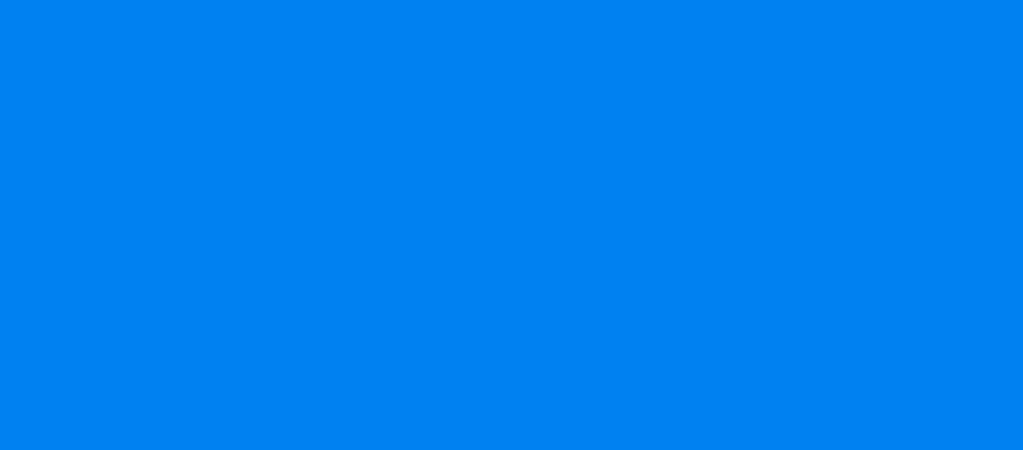
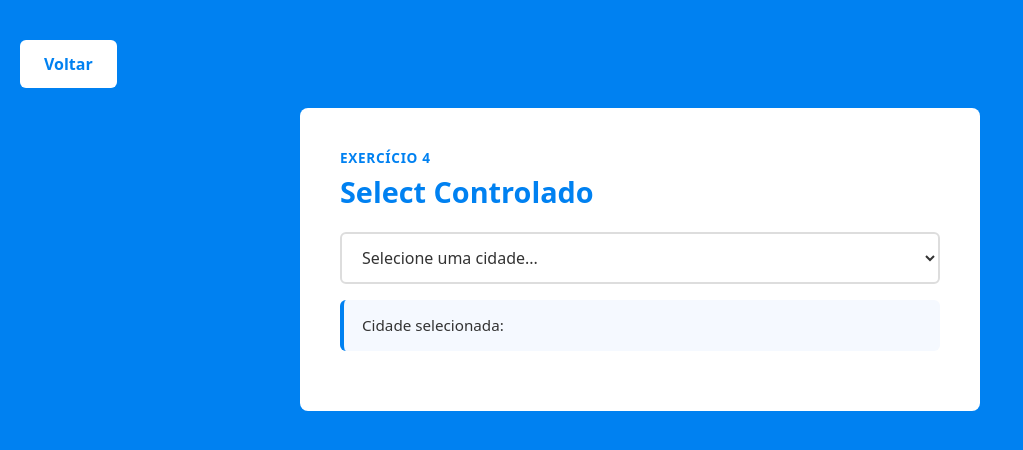
Before and after one commit to thiagoperest/desenvolvimento-react-DR4_TP3, a React (Vite) app: page /exercicio-4 in a window 1280 px wide. Before the commit this address had no page. Shown: the top 450 px of the page, without its empty margins (0-1023 px from the left). Built offline with nearby package versions, Linux system fonts and the light colour scheme.

Commit message:
feat: add exercício 4

```diff
--- /dev/null
+++ b/src/components/SelecionarCidade.css
@@ -0,0 +1,37 @@
+.cidade-container {
+    display: flex;
+    flex-direction: column;
+    gap: 16px;
+}
+
+.cidade-select {
+    width: 100%;
+    padding: 12px 16px;
+    font-size: 1rem;
+    font-family: inherit;
+    border: 2px solid #ddd;
+    border-radius: 6px;
+    outline: none;
+    color: #333;
+    background: white;
+    cursor: pointer;
+    transition: border-color 0.3s ease;
+}
+
+.cidade-select:focus {
+    border-color: #0081f1;
+}
+
+.cidade-display {
+    font-size: 1.1rem;
+    color: #333;
+    background: #f5f9ff;
+    padding: 14px 18px;
+    border-radius: 6px;
+    border-left: 4px solid #0081f1;
+    margin: 0;
+}
+
+.cidade-display strong {
+    color: #0081f1;
+}
--- /dev/null
+++ b/src/components/SelecionarCidade.jsx
@@ -0,0 +1,22 @@
+import { useState } from 'react'
+import './SelecionarCidade.css'
+
+export default function SelecionarCidade() {
+  const [cidade, setCidade] = useState('')
+
+  return (
+    <div className="cidade-container">
+      <select
+        className="cidade-select"
+        value={cidade}
+        onChange={(e) => setCidade(e.target.value)}
+      >
+        <option value="">Selecione uma cidade...</option>
+        <option value="São Paulo">São Paulo</option>
+        <option value="Rio de Janeiro">Rio de Janeiro</option>
+        <option value="Belo Horizonte">Belo Horizonte</option>
+      </select>
+      <p className="cidade-display">Cidade selecionada: <strong>{cidade}</strong></p>
+    </div>
+  )
+}
--- /dev/null
+++ b/src/pages/Exercicio4.css
@@ -0,0 +1,27 @@
+.exercicio-container {
+    background-color: #0081f1;
+    min-height: 100vh;
+    padding: 40px 20px;
+}
+
+.exercicio-card {
+    background: white;
+    border-radius: 8px;
+    padding: 40px;
+    max-width: 600px;
+    margin: 0 auto;
+}
+
+.exercicio-label {
+    font-size: 0.85rem;
+    font-weight: 600;
+    color: #0081f1;
+    text-transform: uppercase;
+    letter-spacing: 0.05em;
+}
+
+.exercicio-card h1 {
+    font-size: 1.8rem;
+    color: #0081f1;
+    margin: 8px 0 24px 0;
+}
--- /dev/null
+++ b/src/pages/Exercicio4.jsx
@@ -0,0 +1,16 @@
+import BotaoVoltar from '../components/BotaoVoltar'
+import SelecionarCidade from '../components/SelecionarCidade'
+import './Exercicio4.css'
+
+export default function Exercicio4() {
+  return (
+    <div className="exercicio-container">
+      <BotaoVoltar />
+      <div className="exercicio-card">
+        <span className="exercicio-label">Exercício 4</span>
+        <h1>Select Controlado</h1>
+        <SelecionarCidade />
+      </div>
+    </div>
+  )
+}
--- a/src/pages/Home.jsx
+++ b/src/pages/Home.jsx
@@ -20,6 +20,12 @@ export default function Home() {
       titulo: 'Textarea Controlado',
       descricao: 'Textarea controlado com contador de caracteres',
       rota: '/exercicio-3'
+    },
+    {
+      id: 4,
+      titulo: 'Select Controlado',
+      descricao: 'Dropdown controlado exibindo a cidade selecionada',
+      rota: '/exercicio-4'
     }
   ]
 
--- a/src/routes/index.jsx
+++ b/src/routes/index.jsx
@@ -3,6 +3,7 @@ import Home from '../pages/Home'
 import Exercicio1 from '../pages/Exercicio1'
 import Exercicio2 from '../pages/Exercicio2'
 import Exercicio3 from '../pages/Exercicio3'
+import Exercicio4 from '../pages/Exercicio4'
 
 export function AppRoutes() {
   return (
@@ -11,6 +12,7 @@ export function AppRoutes() {
       <Route path="/exercicio-1" element={<Exercicio1 />} />
       <Route path="/exercicio-2" element={<Exercicio2 />} />
       <Route path="/exercicio-3" element={<Exercicio3 />} />
+      <Route path="/exercicio-4" element={<Exercicio4 />} />
     </Routes>
   )
 }
```
